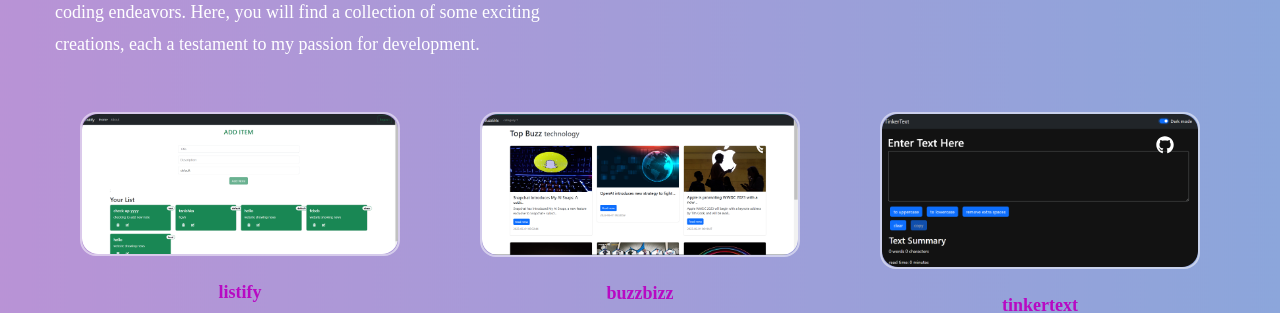
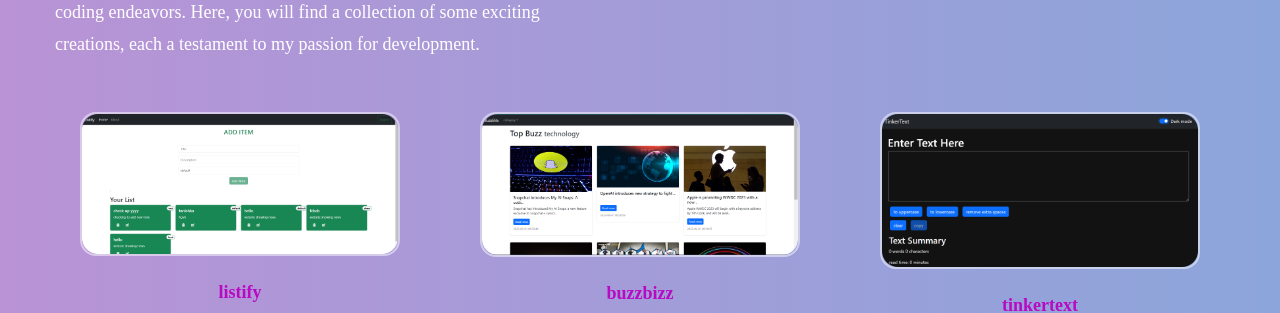
Before and after one commit to Tanishka-Garg/tanfolio, a React (Create React App) app: page / in a window 1280 px wide. Shown: the part 2180-2493 px from the top of the page. Built offline with nearby package versions, Linux system fonts and the light colour scheme.

Commit message:
remove github icon from project template

```diff
--- a/src/components/Work.js
+++ b/src/components/Work.js
@@ -15,22 +15,16 @@ const ProjectCard = ({ name, description, image, github_link }) => {
       transition={{ duration: 0.3 }}
     >
       <div className="bg-tertiary p-5 rounded-2xl sm:w-[360px] w-full">
-        <div className=" group relative overflow-hidden border-2 border-white/50 rounded-2xl">
+        <div
+          className=" group relative overflow-hidden border-2 border-white/50 rounded-2xl cursor-pointer"
+          onClick={() => window.open(github_link, "_blank")}
+        >
           <img
             src={image}
             alt={name}
             className="w-full h-full object-cover rounded-2xl "
           />
-          <div className="absolute inset-0 flex justify-end m-3 card-img_hover">
-            <div
-              onClick={() => window.open(github_link, "_blank")}
-              className="black-gradient w-10 h-10 rounded-full flex justify-center items-center cursor-pointer"
-            >
-              <div className="w-1/2 h-1/2 object-contain">
-                <FaGithub />
-              </div>
-            </div>
-          </div>
+          <div className="absolute inset-0 flex justify-end m-3 card-img_hover"></div>
         </div>
         <div className="mt-5 text-accent font-bold">
           <h3>{name}</h3>
```
